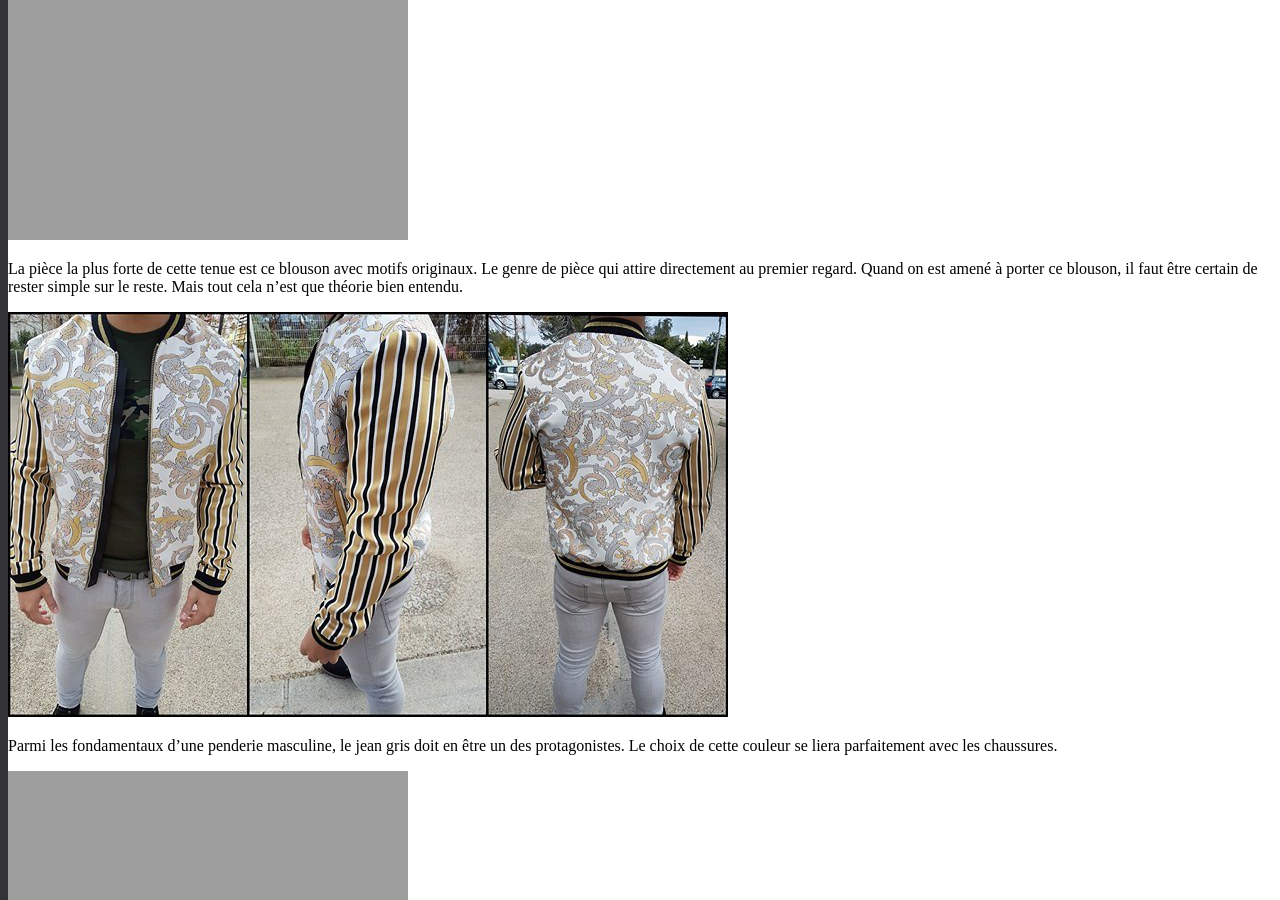
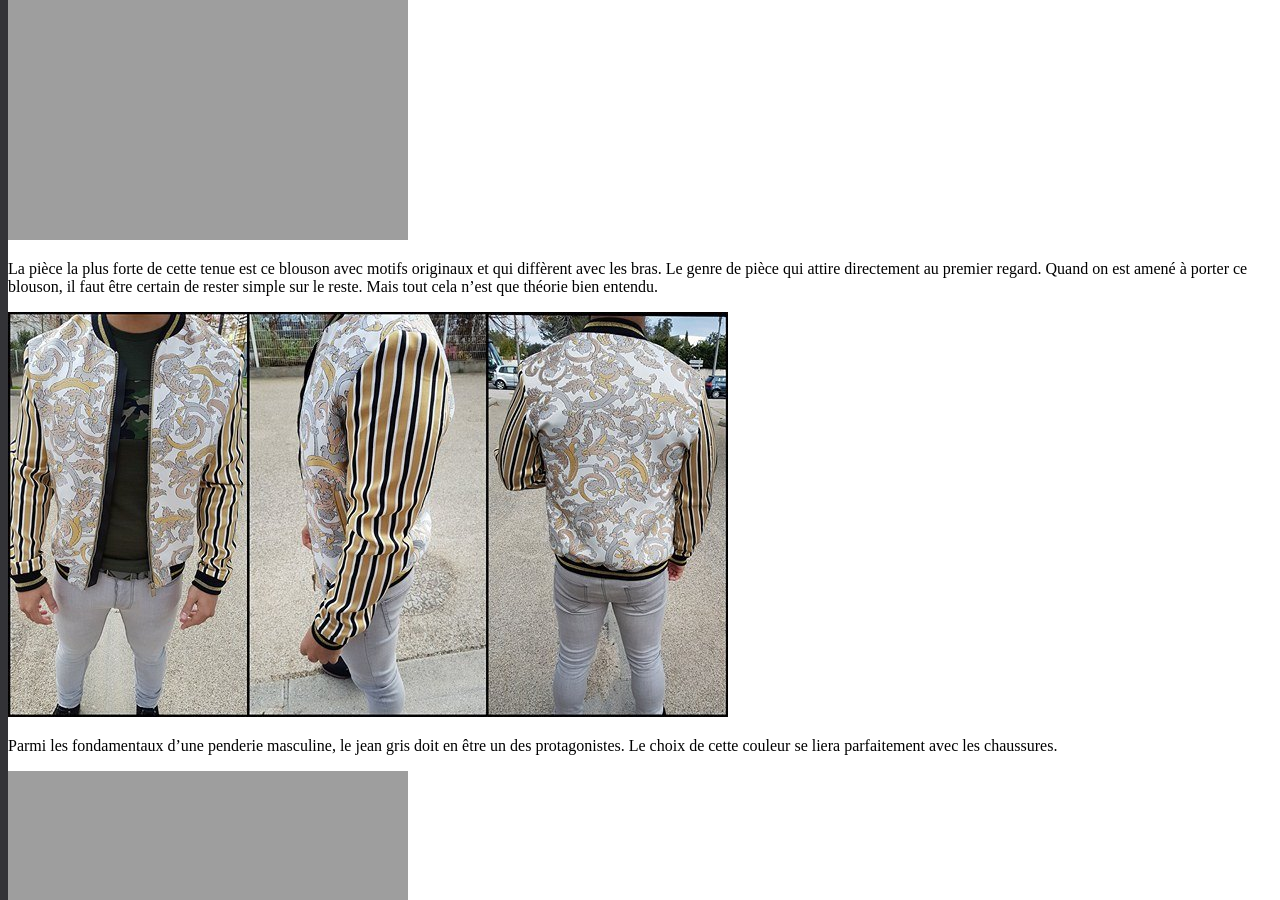
Before and after one commit to darkh2/darkh2.github.io, a Jekyll site: the page built from _posts/2018-01-14-Lucky-Fit.md, in a window 1280 px wide and 900 px high, scrolled down 981 px. Built offline with Jekyll 4.4.1, drawn with Linux system fonts in a browser that asks for light colours; comment, search, counter and statistics services are not loaded.

Commit message:
Update 2018-01-14-Lucky-Fit.md

```diff
--- a/_posts/2018-01-14-Lucky-Fit.md
+++ b/_posts/2018-01-14-Lucky-Fit.md
@@ -18,7 +18,7 @@ Pas de polo ni de chemise pour le haut. On la joue simple avec un t-shirt vert k
 
 ![luckyfitshirt]({{site.url}}/{{site.baseurl}}img/luckyfitshirt.png)
 
-La pièce la plus forte de cette tenue est ce blouson avec motifs originaux. Le genre de pièce qui attire directement au premier regard. Quand on est amené à porter ce blouson, il faut être certain de rester simple sur le reste. Mais tout cela n'est que théorie bien entendu.
+La pièce la plus forte de cette tenue est ce blouson avec motifs originaux et qui diffèrent avec les bras. Le genre de pièce qui attire directement au premier regard. Quand on est amené à porter ce blouson, il faut être certain de rester simple sur le reste. Mais tout cela n'est que théorie bien entendu.
 
 ![luckyfitveste]({{site.url}}/{{site.baseurl}}img/luckyfitveste.jpg)
 
```
